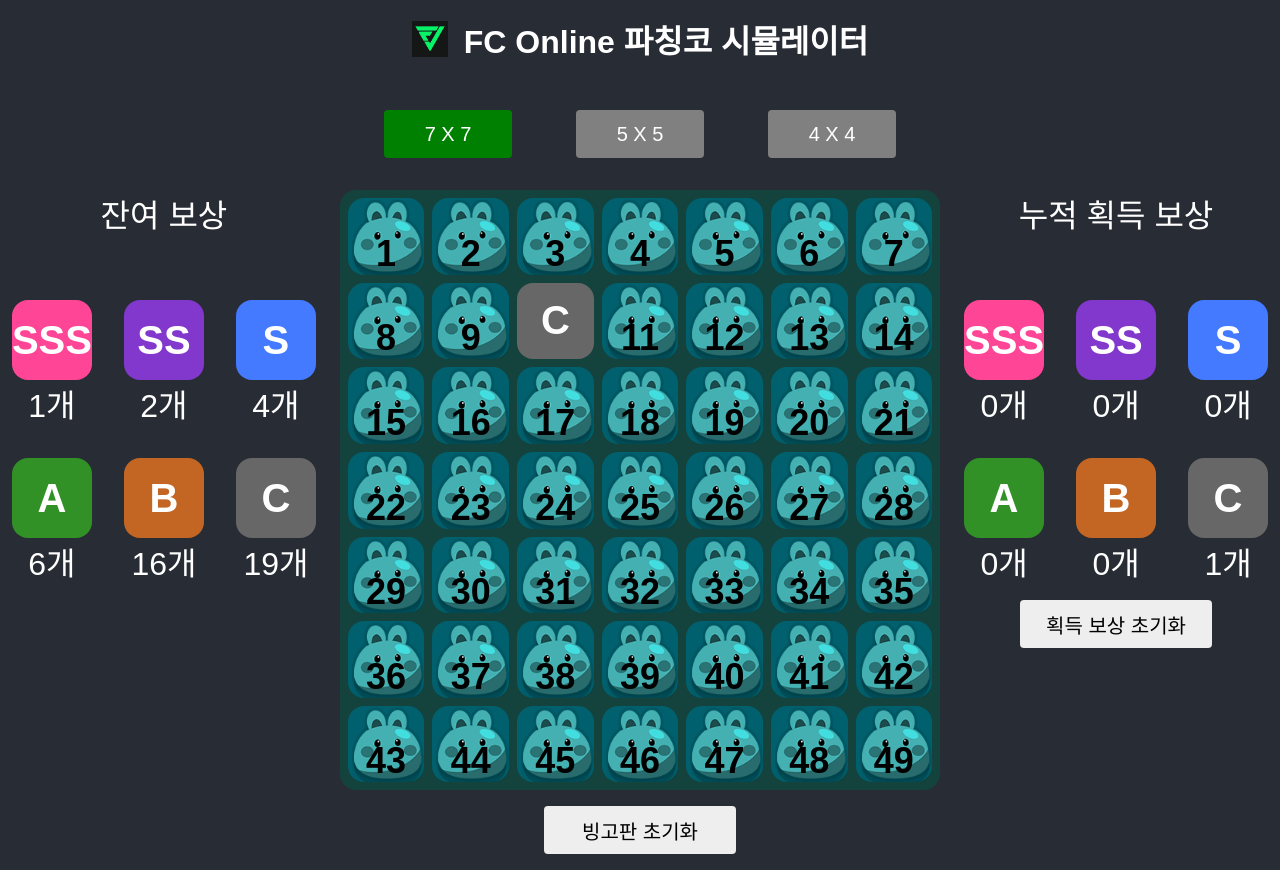
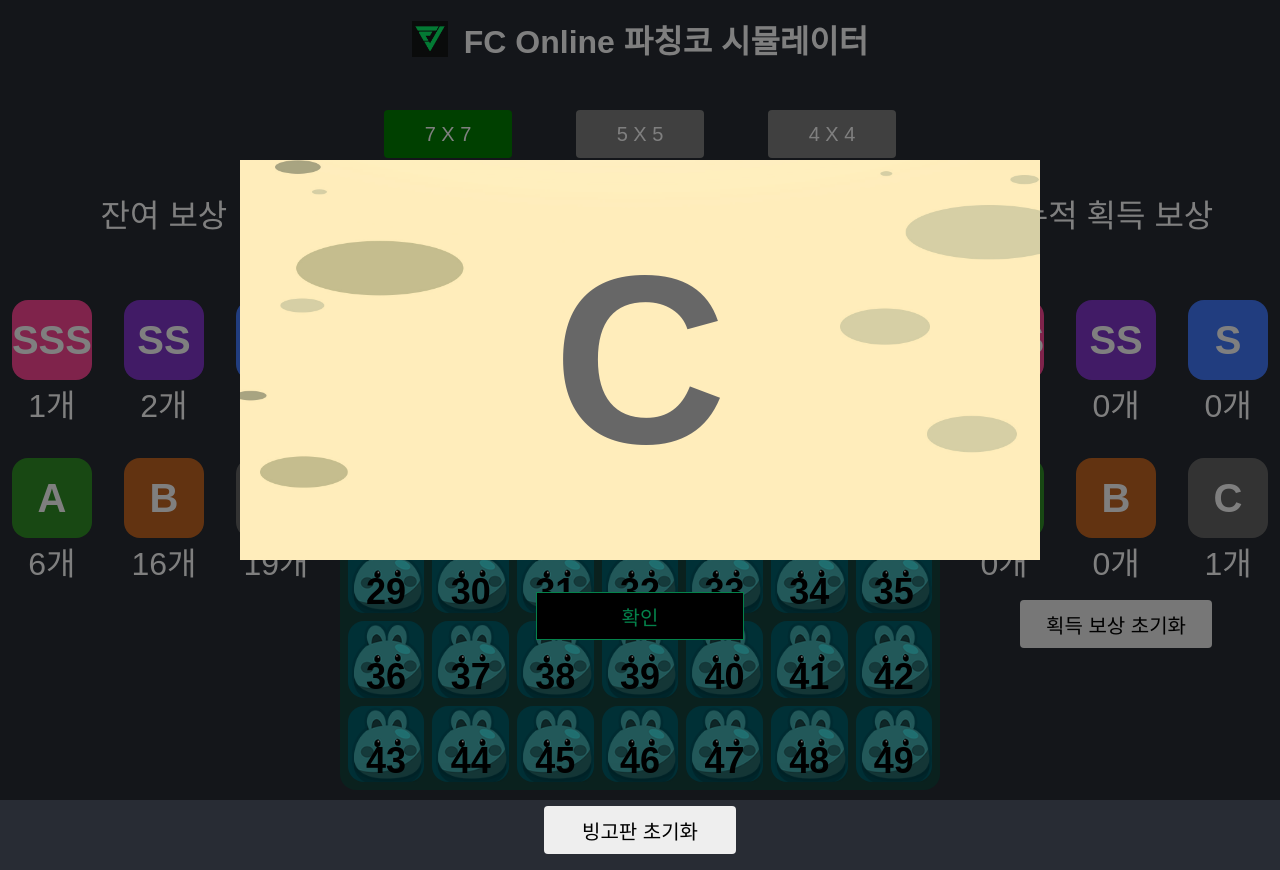
Before and after one commit to geun99/fc-online-pachinko, a React (Vite) app: page / in a window 1280 px wide. Both pictures are taken after a click on the element "10". Built offline with nearby package versions, Linux system fonts and the light colour scheme; a web font is replaced by a local one.

Commit message:
[feat] 모달 기능 구현

```diff
--- a/src/App.tsx
+++ b/src/App.tsx
@@ -7,6 +7,7 @@
 import ResetButton from "./assets/Components/ResetButton";
 import RemainCounts from "./assets/Components/RemainCounts";
 import CollectedCount from "./assets/Components/CollectedCount";
+import Modal from "./assets/Components/Modal";
 
 export type tabType = 4 | 5 | 7;
 
@@ -51,9 +52,23 @@
     B: 0,
     C: 0,
   });
+
+  const [isModalOpen, setIsModalOpen] = useState<boolean>(false);
+  const [modalValue, setModalValue] = useState<string>("");
+
+  const openModal = (value: string) => {
+    setIsModalOpen(true);
+    setModalValue(value);
+  };
+
+  const closeModal = () => {
+    setIsModalOpen(false);
+  };
+
   const clickCellHandler = (x: number, y: number) => {
     const boardKey = activeTab as keyof typeof remains;
-
+    const cellValue = boards[boardKey][x][y];
+    openModal(cellValue);
     setRevealed((prevRevealed) => {
       const newRevealed = { ...prevRevealed };
       newRevealed[boardKey][x][y] = true;
@@ -115,6 +130,7 @@
   return (
     <>
       <AppStyle />
+      {isModalOpen && <Modal value={modalValue} onClick={closeModal} />}
       <Header />
       <Tabs activeTab={activeTab} setActiveTab={setActiveTab} />
       <main className="main">
--- /dev/null
+++ b/src/assets/Components/Modal.tsx
@@ -0,0 +1,64 @@
+import styled from "styled-components";
+import { valueColors } from "./Cell";
+import bg from "../../../public/bg_section1.jpg";
+interface ModalProps {
+  value: string;
+  onClick: () => void;
+}
+
+const Modal = ({ value, onClick }: ModalProps) => {
+  return (
+    <ModalStyle value={value}>
+      <div className="box">
+        <p>{value}</p>
+      </div>
+      <button onClick={onClick}>확인</button>
+    </ModalStyle>
+  );
+};
+
+const ModalStyle = styled.div<{ value: string }>`
+  position: fixed;
+  top: 0;
+  left: 0;
+  width: 100%;
+  height: 100%;
+  background-color: rgba(0, 0, 0, 0.5);
+  display: flex;
+  flex-direction: column;
+  justify-content: center;
+  align-items: center;
+  z-index: 1000;
+
+  button {
+    width: 13rem;
+    height: 3rem;
+    background-color: black;
+    color: #04824b;
+    border: 1px solid #04824b;
+    font-size: 1.25rem;
+  }
+
+  .box {
+    width: 50rem;
+    height: 25rem;
+    background-image: url(${bg});
+    background-position: center;
+    background-size: cover;
+    display: flex;
+    font-size: 5rem;
+    flex-direction: column;
+    justify-content: space-around;
+    align-content: center;
+    position: relative;
+    margin-bottom: 2rem;
+
+    p {
+      color: ${({ value }) => valueColors[value as keyof typeof valueColors]};
+      font-size: 15rem;
+      font-weight: bolder;
+    }
+  }
+`;
+
+export default Modal;
```
Also changed, not shown: public/bg_section1.jpg (added).
